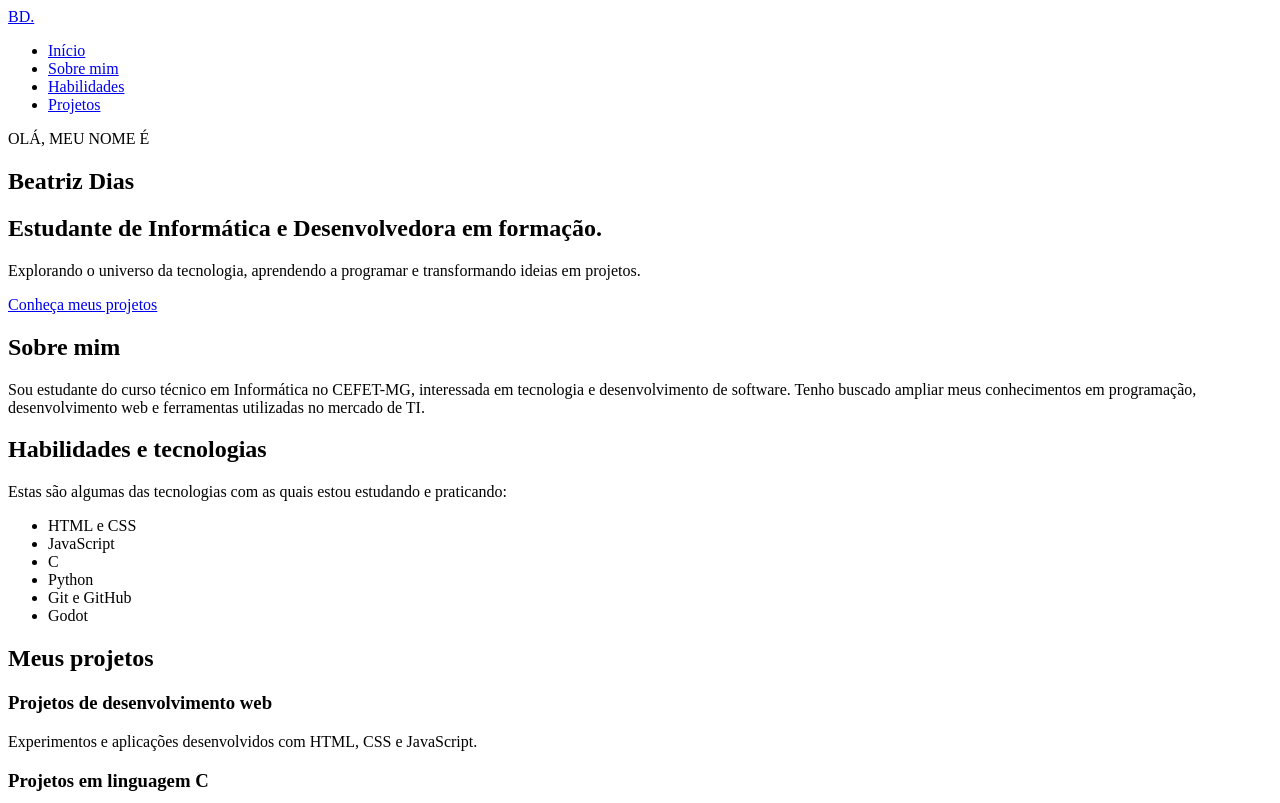
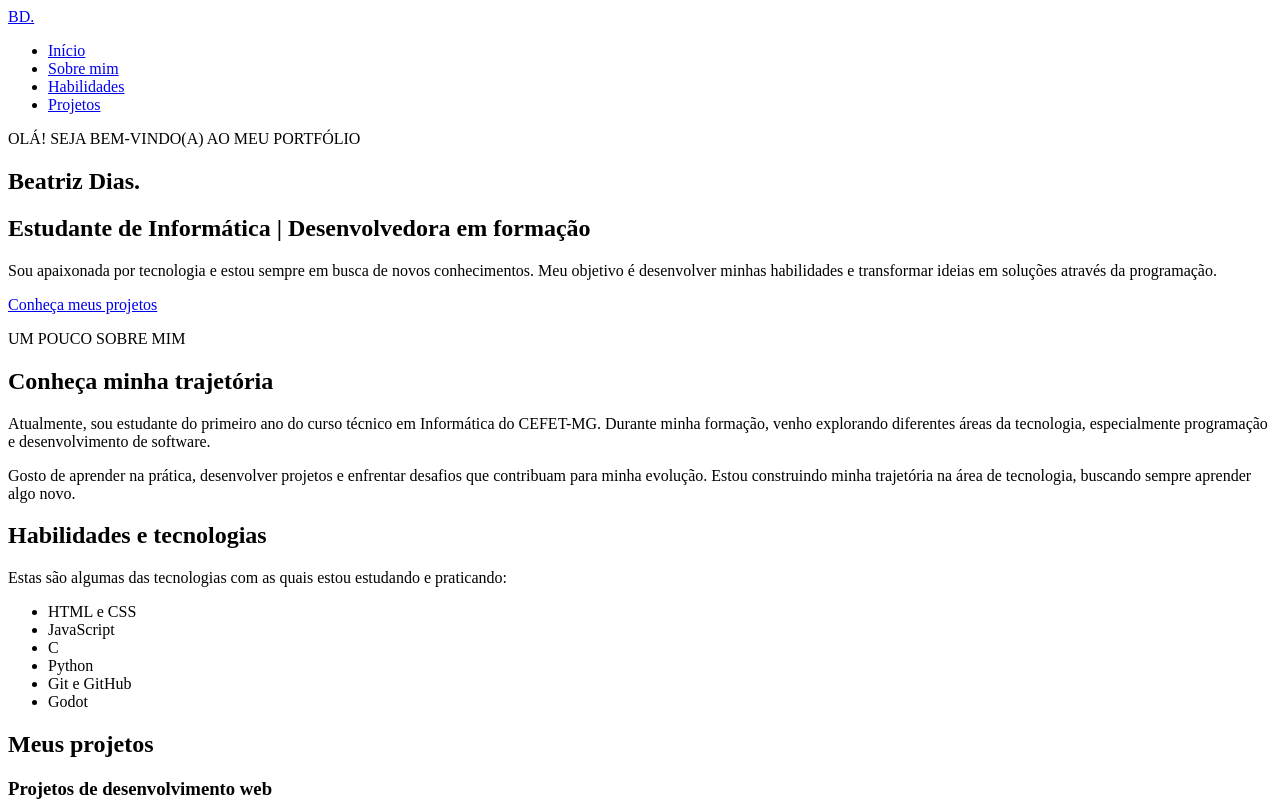
Before and after one commit to beatriz-diazs/projeto-integrador-git, a plain HTML site: page index.html in a window 1280 px wide. Shown: the top 803 px of the page. Drawn offline with Linux system fonts and the light colour scheme.

Commit message:
feat: adicionar apresentação pessoal ao portfólio

```diff
--- a/index.html
+++ b/index.html
@@ -28,29 +28,50 @@
 
     <main>
 
-        <section id="inicio">
-            <p>OLÁ, MEU NOME É</p>
-            <h1>Beatriz Dias</h1>
-            <h2>Estudante de Informática e Desenvolvedora em formação.</h2>
 
-            <p>
-                Explorando o universo da tecnologia,
-                aprendendo a programar e transformando ideias em projetos.
-            </p>
+<section id="inicio">
+    <div class="apresentacao">
+        <p class="destaque">OLÁ! SEJA BEM-VINDO(A) AO MEU PORTFÓLIO</p>
 
-            <a href="#projetos">Conheça meus projetos</a>
-        </section>
+        <h1>Beatriz <span>Dias.</span></h1>
 
-        <section id="sobre">
-            <h2>Sobre mim</h2>
+        <h2>Estudante de Informática | Desenvolvedora em formação</h2>
 
-            <p>
-                Sou estudante do curso técnico em Informática no CEFET-MG,
-                interessada em tecnologia e desenvolvimento de software.
-                Tenho buscado ampliar meus conhecimentos em programação,
-                desenvolvimento web e ferramentas utilizadas no mercado de TI.
-            </p>
-        </section>
+        <p class="descricao">
+            Sou apaixonada por tecnologia e estou sempre em busca
+            de novos conhecimentos. Meu objetivo é desenvolver
+            minhas habilidades e transformar ideias em soluções
+            através da programação.
+        </p>
+
+        <a href="#projetos" class="botao">Conheça meus projetos</a>
+    </div>
+</section>
+
+
+
+<section id="sobre">
+    <div class="conteudo-sobre">
+        <p class="destaque">UM POUCO SOBRE MIM</p>
+
+        <h2>Conheça minha trajetória</h2>
+
+        <p>
+            Atualmente, sou estudante do primeiro ano do curso técnico
+            em Informática do CEFET-MG. Durante minha formação, venho
+            explorando diferentes áreas da tecnologia, especialmente
+            programação e desenvolvimento de software.
+        </p>
+
+        <p>
+            Gosto de aprender na prática, desenvolver projetos e
+            enfrentar desafios que contribuam para minha evolução.
+            Estou construindo minha trajetória na área de tecnologia,
+            buscando sempre aprender algo novo.
+        </p>
+    </div>
+</section>
+
 
         <section id="habilidades">
             <h2>Habilidades e tecnologias</h2>
```
